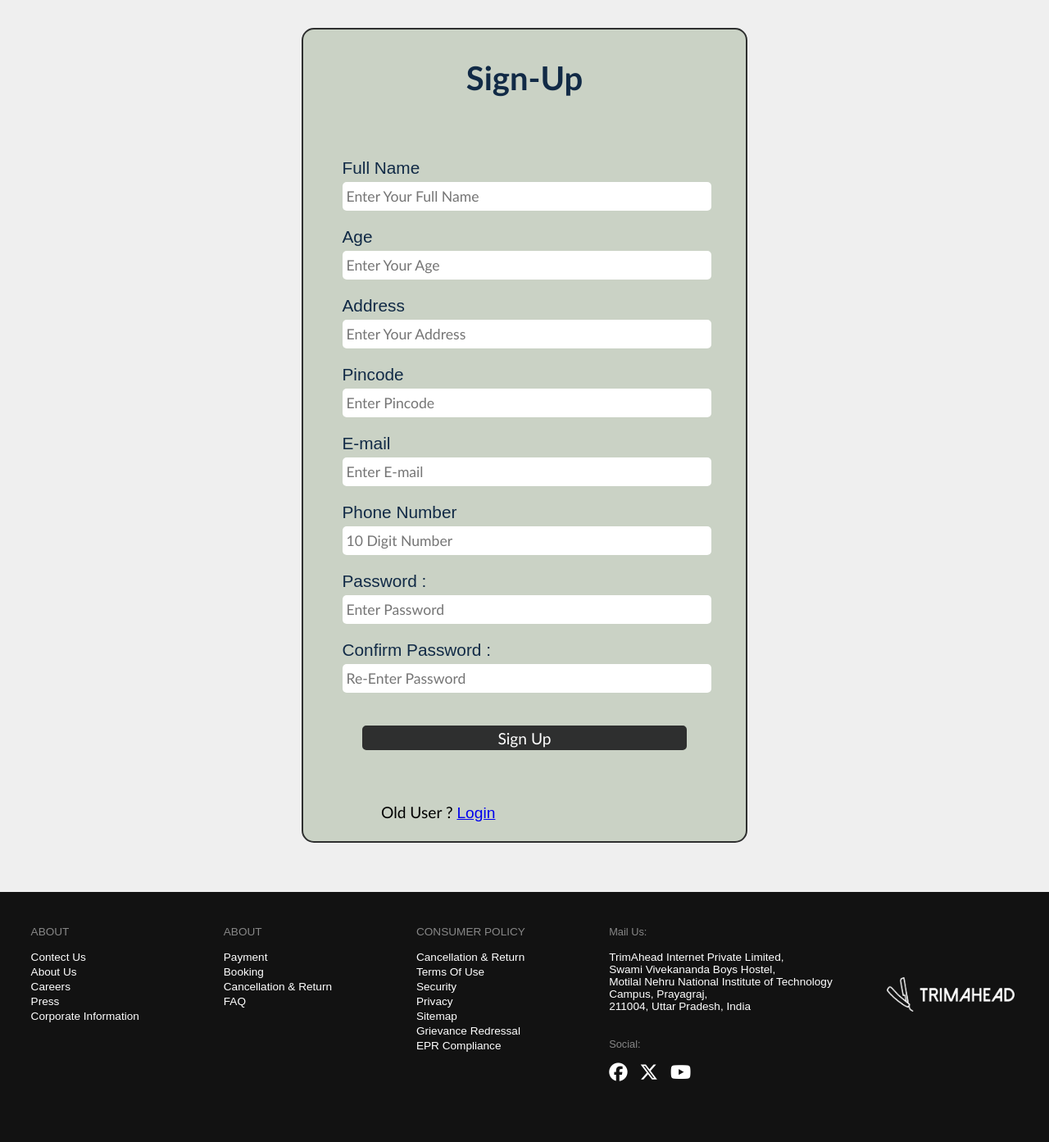
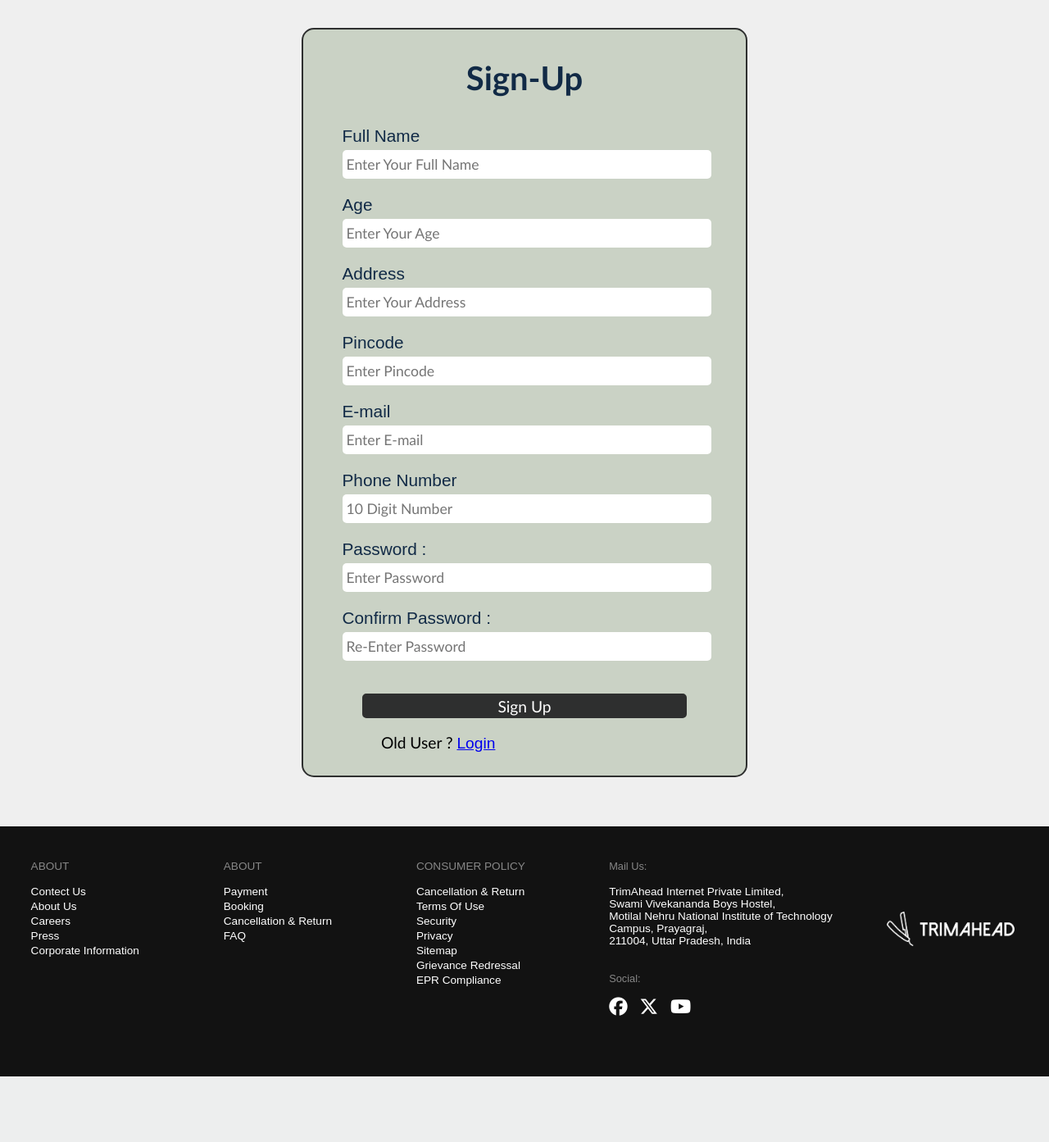
Before and after one commit to tirth-patel06/TrimAhead, a PHP site: page /signUp_asC.php in a window 1280 px wide. Shown: the part 66-1459 px from the top of the page at 82% size. After the commit the page ends 1379 px from the top, so only its background shows below. Run offline with PHP 8.4, Linux system fonts and the light colour scheme.

Commit message:
Update signUp.css

```diff
--- a/signUp.css
+++ b/signUp.css
@@ -20,7 +20,7 @@ body{
 
 .signUp-content{
     background-color: #CAD2C5;
-    height: 950px;
+    height: 870px;
     width: 500px;
     font-size: 1.2rem;
     padding: 20px;
@@ -51,7 +51,7 @@ body{
     justify-content: center;
     align-items: center;
     flex-wrap: wrap;
-    height: 820px;
+    height: 735px;
     width: auto;
     font-family: 'Trebuchet MS', 'Lucida Sans Unicode', 'Lucida Grande', 'Lucida Sans', Arial, sans-serif;
 }
@@ -109,8 +109,3 @@ button:hover{
     margin: 25px 0px 0px 75px;
     font-family: 'Gill Sans', 'Gill Sans MT', Calibri, 'Trebuchet MS', sans-serif;
 }
-
-#photo-edit{
-    width: 200px;
-    margin-bottom: 30px;
-}
```
